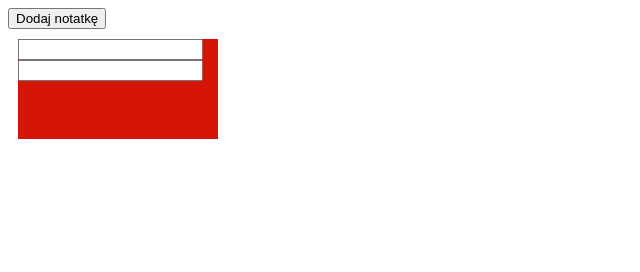
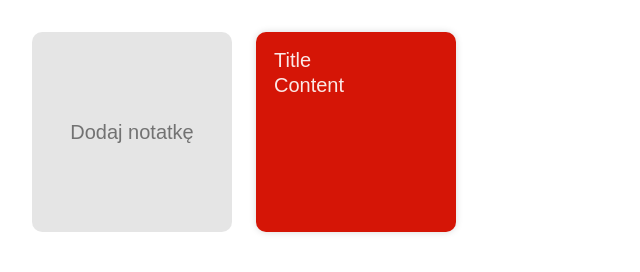
Before and after one commit to FuhrmannMaciej/js-wsei-project, a plain HTML site: page lab4/index.html in a window 1280 px wide. Both pictures are taken after a click on the button "Dodaj notatkę". Shown: the whole page, without its empty margins (0-640 px from the left). Drawn offline with Linux system fonts and the light colour scheme.

Commit message:
lab 4 - added style css for notes, fixed title and content look

```diff
--- a/lab4/index.html
+++ b/lab4/index.html
@@ -10,9 +10,6 @@
 
     <div id="container">
         <button onclick="addNote()" id="btnAddNote">Dodaj notatkę</button>
-        <div id="notes">
-
-        </div>
     </div>
     <script src="script.js"></script>
 
--- a/lab4/script.js
+++ b/lab4/script.js
@@ -1,4 +1,4 @@
-let notesContainer = document.querySelector("#notes")
+let container = document.querySelector("#container")
 
 class Note {
 
@@ -28,10 +28,12 @@ function addNote() {
 
     let title = document.createElement("input")
     title.className = "title"
+    title.placeholder = "Title"
     let content = document.createElement("input")
     content.className = "content"
+    content.placeholder = "Content"
 
-    notesContainer.appendChild(note)
+    container.appendChild(note)
     note.appendChild(title)
     note.appendChild(content)
 }
--- a/lab4/style.css
+++ b/lab4/style.css
@@ -1,5 +1,47 @@
+#container {
+  display: grid;
+  grid-template-columns: repeat(auto-fill, 200px);
+  padding: 24px;
+  gap: 24px;
+}
+
 .note{
-  width:200px;
-  height:100px;
-  margin: 10px;
+  height: 200px;
+  box-sizing: border-box;
+  padding: 16px;
+  border: none;
+  border-radius: 10px;
+  box-shadow: 0 0 7px rgba(0, 0, 0, 0.15);
+  resize: none;
+  font-family: sans-serif;
+  font-size: 20px;
 }
+
+#btnAddNote {
+  height: 200px;
+  border: none;
+  outline: none;
+  background: rgba(0, 0, 0, 0.1);
+  border-radius: 10px;
+  font-size: 20px;
+  color: rgba(0, 0, 0, 0.5);
+  cursor: pointer;
+}
+
+#btnAddNote:hover {
+  background: rgba(0, 0, 0, 0.2);
+}
+
+
+.title, .content {
+  background: transparent;
+  border: none;
+  outline-width: 0;
+  font-size: 20px;
+  color: white;
+}
+
+::placeholder {
+  opacity: 0.9;
+  color: white;
+}
```
